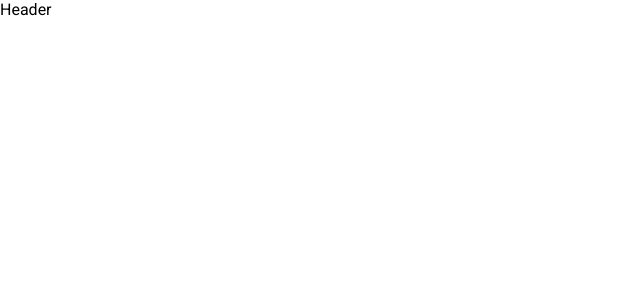
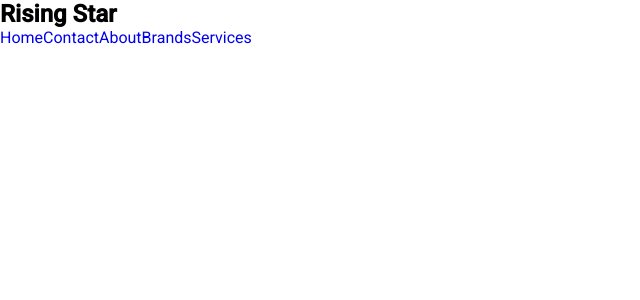
Before and after one commit to birattam005/react-project-1, a React (Create React App) app: page / in a window 1280 px wide. Before the commit this address had no page. Shown: the top 300 px of the page, without its empty margins (0-640 px from the left). Built offline with nearby package versions, Linux system fonts and the light colour scheme.

Commit message:
creating navbar

```diff
--- a/src/MyComponets/Header.jsx
+++ b/src/MyComponets/Header.jsx
@@ -1,10 +1,18 @@
 import React from 'react'
+import { Link } from 'react-router-dom'
 
 const Header = () => {
   return (
-    <div>
-      Header
-    </div>
+    <nav>
+        <h1>Rising Star</h1>
+        <main>
+            <Link to = {"/"}>Home</Link>
+            <Link to = {"/contact"}>Contact</Link>
+            <Link to = {"/#about"}>About</Link>
+            <Link to = {"/brands"}>Brands</Link>
+            <Link to = {"/services"}>Services</Link>
+        </main>
+    </nav>
   )
 }
 
```
